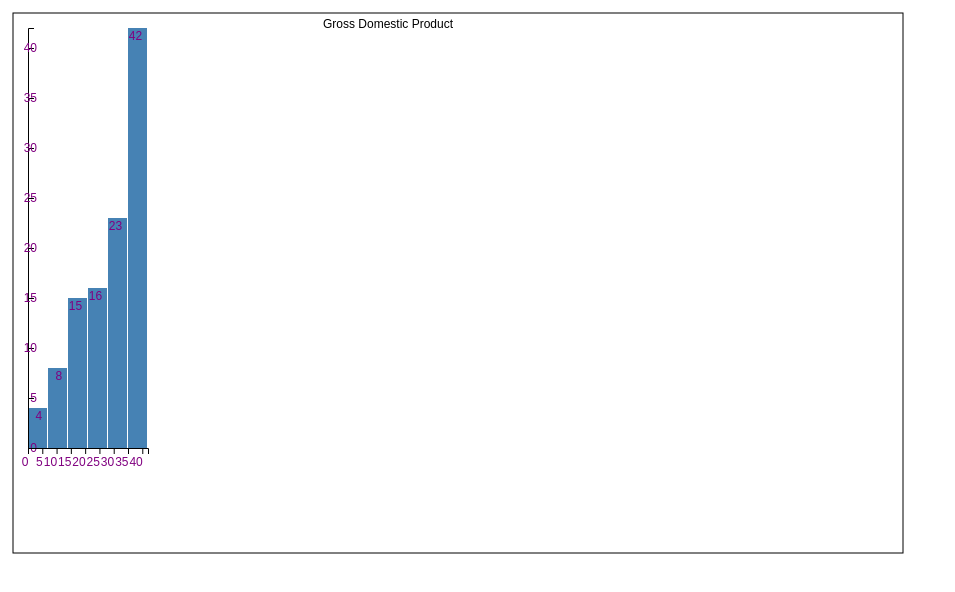
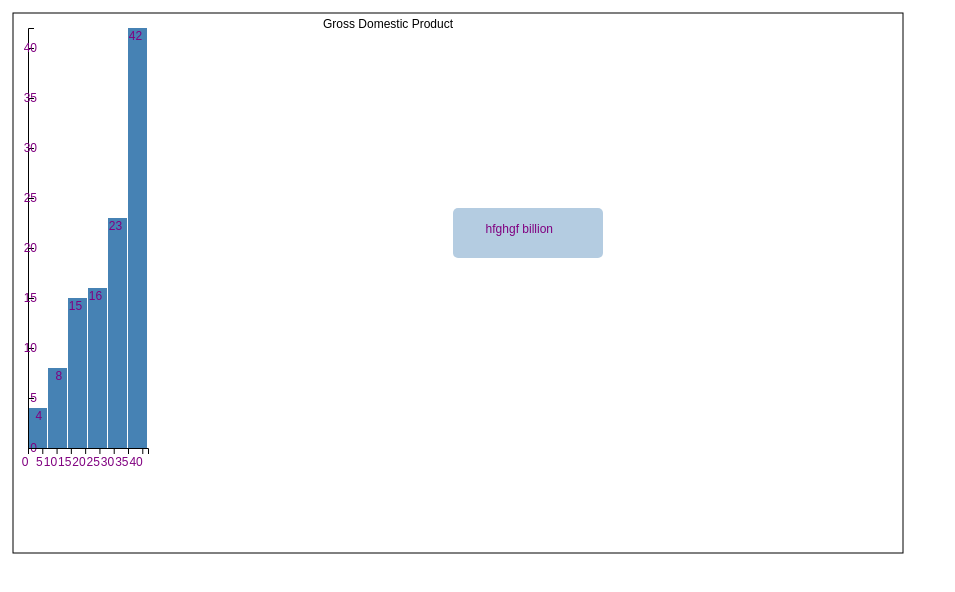
Before and after one commit to VinVaz/Bar-chart, a plain HTML site: page index.html in a window 1280 px wide. Shown: the whole page, without its empty margins (0-955 px from the left). Drawn offline with nearby package versions, Linux system fonts and the light colour scheme.

Commit message:
creates info box

```diff
--- a/index.html
+++ b/index.html
@@ -18,7 +18,7 @@
    <body>
       <script language = "javascript">
 	    var data = [4, 8, 15, 16, 23, 42];
-		var height = 420,
+		var barHeight = 420,
      		scaleFactor = 10,
 			barWidth = 20;
 
@@ -39,7 +39,7 @@
 		var textArea = body.append("g")
 		    .attr("transform", "translate(445, 20)");
 
-			textArea.append("text")
+		textArea.append("text")
 		    .text("Gross Domestic Product")
             .attr("class", "title")
 		////////////////////////////////////////////////////////////////
@@ -51,7 +51,7 @@
 			.enter()
 			.append("g")
 			.attr("transform", function(d, i){
-			  return "translate(" + i * barWidth + "," + (height - d*scaleFactor) + ")";
+			  return "translate(" + i * barWidth + "," + (barHeight - d*scaleFactor) + ")";
 			})
 
 		//adds dynamic color to the bars
@@ -67,6 +67,23 @@
 			  d3.select(this)
 			    .attr("fill", "steelblue")
 			})
+
+		var chartInfo = body.append("g")
+		    .attr("transform", "translate(445, 200)")
+
+		chartInfo.append("rect")
+			.attr("height", 50)
+			.attr("width", 150)
+			.attr("rx", 5)
+			.attr("ry", 5)
+			.style("fill", "#B4CCE1")
+
+	    chartInfo.append("text")
+			.text("hfghgf billion")
+            .attr("x", 100)
+            .attr("y", 25)
+            .attr("fill", "#FEFEFE")
+
 
 		bar.append("rect")
            .attr("height", function(d){
@@ -89,7 +106,7 @@
 
 		var yscale = d3.scaleLinear()
            .domain([0, d3.max(data)])
-           .range([height, 0]);
+           .range([barHeight, 0]);
 
 		var x_axis = d3.axisBottom()
             .scale(xscale);
@@ -101,7 +118,7 @@
             .attr("transform", "translate(0, 0)")
             .call(y_axis);
 
-        var xAxisTranslate = height;
+        var xAxisTranslate = barHeight;
 
 		axisContainer.append("g")
             .attr("transform", "translate(0, " + xAxisTranslate + ")")
```
